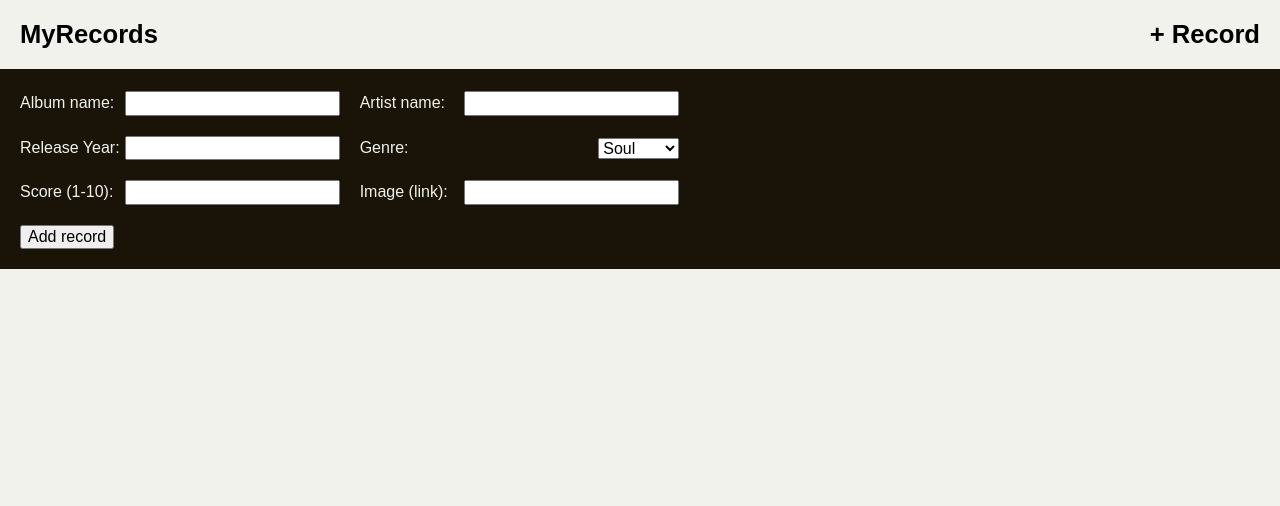
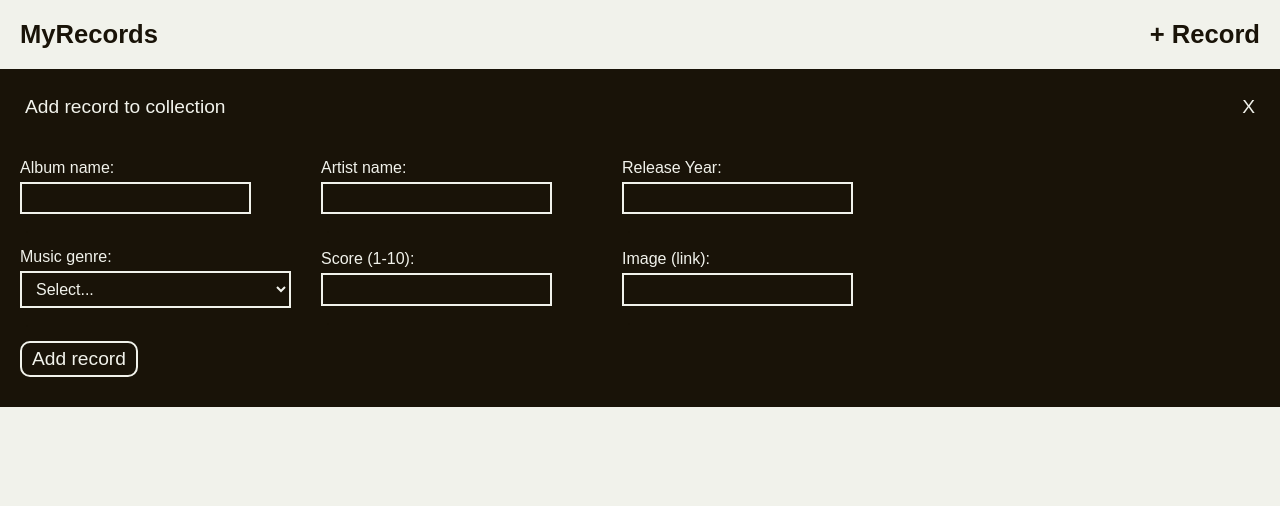
Before and after one commit to Benpeake/collection, a PHP site: page / in a window 1280 px wide. Shown: the top 506 px of the page. Run offline with PHP 8.4, Linux system fonts and the light colour scheme; tables that the repository leaves empty or names only in its code hold one stand-in row (values such as "Sample post"); some web fonts are replaced.

Commit message:
error handling logic on new record form

```diff
--- a/css/styles.css
+++ b/css/styles.css
@@ -7,7 +7,7 @@
 :root{
   --white: #F1F2EB;
   --off-white: #D8DAD3;
-  --off-black: #191308;
+  --black: #191308;
   --red: #EE5622;
   --green: #636940 ;
 }
@@ -30,6 +30,10 @@ body{
   font-size: 0.9rem;
 }
 
+.whiteCopy{
+  color: var(--white);
+}
+
 .navLink{
   font-size: 1.6rem;
   font-weight: 600;
@@ -37,7 +41,7 @@ body{
 
 .navLink:hover{
   cursor: pointer;
-  color: var(--off-black);
+  color: var(--black);
 }
 
 .navBar{
@@ -126,28 +130,100 @@ p {
 
 /* add record form */
 .formContainer{
+  display: flex;
+  flex-direction: column;
+  align-items: start;
   padding: 20px;
   display: flex;
   justify-content: flex-start;
-  background-color: var(--off-black);
+  background-color: var(--black);
+}
+
+.formContainerInfo{
+  display: flex;
+  padding: 20px;
+  display: flex;
+  justify-content: space-between;
+  background-color: var(--black);
+  font-size: 1.2rem;
 }
 
 .newRecordForm{
   display: grid;
-  grid-template-columns: 1fr 1fr;
+  grid-template-columns: 1fr 1fr 1fr;
   justify-content: center;
   align-items: center;
-  gap: 20px;
+  gap: 0px 30px;
 }
 
 .inputField{
   color: var(--white);
+  margin-bottom: 10px;
+  display: flex;
+  flex-direction: column;
 }
 
 .inputField{
   display: flex;
   justify-content: space-between;
-  align-items: center;
+  align-items: start;
   gap: 5px;
+  outline: none;
 }
+
+
+input{
+  background-color: var(--black);
+  color: var(--white);
+  border: 2px solid var(--white);
+  padding: 5px 10px;
+}
+
+
+
+input:focus{
+  outline: none;
+}
+
+select{
+  background-color: var(--black);
+  color: var(--white);
+  border: 2px solid var(--white);
+  width: 271px;
+  height: 36.5px;
+  padding: 5px 10px;
+
+}
+
+.button{
+  border: 2px solid var(--white);
+  background: var(--black);
+  color: var(--white);
+  padding: 5px 10px;
+  border-radius: 10px;
+  font-size: 1.2rem;
+}
+
+.button:hover{
+  border: 2px solid var(--off-white);
+  color: var(--off-white);
+  cursor: pointer;
+}
+
+.errorMessagePlaceholder{
+  color: var(--black);
+}
+
+/* Chrome, Safari, Edge, Opera */
+input::-webkit-outer-spin-button,
+input::-webkit-inner-spin-button {
+  -webkit-appearance: none;
+  margin: 0;
+}
+
+/* Firefox */
+input[type=number] {
+  -moz-appearance: textfield;
+}
+
 /* add record form */
--- a/index.php
+++ b/index.php
@@ -44,11 +44,39 @@ $newGenre = $_POST['newGenre'] ?? false;
 $newScore = $_POST['newScore'] ?? false;
 $newImg = $_POST['newImg'] ?? false;
 
+$diplayFormErrors = false;
+
+//on submit...
 if (isset($_POST['newRecord'])) {
+
+    //handle errors
+    $errors = [];
+
+    if (empty($newAlbumName)) {
+        $errors['albumName'] = 'Album name is required';
+    }
+    if (empty($newArtistName)) {
+        $errors['artistName'] = 'Artist name is required';
+    }
+    if (empty($newReleaseYea) || !is_numeric($newReleaseYear) || strlen((string)$releaseYear) !== 4) {
+        $errors['releaseYear'] = 'Invalid release year';
+    }
+    if ($newGenre === 0 || empty($newGenre)) {
+        $errors['genre'] = 'Music genre is required';
+    }
+    if (empty($newScore) || !is_numeric($newScore) || $newScore < 1 || $newScore > 10) {
+        $errors['score'] = 'number between 1 and 10';
+    }
+    if (empty($newImg)) {
+        $errors['img'] = 'Image link is required';
+    }
+    // if no errors proceed... if errors display
+    if (empty($errors)) {
         $recordModel->addRecord($newAlbumName, $newArtistName, $newReleaseYear, $newGenre, $newScore, $newImg);
+    } else if (!empty($errors)) {
+        $diplayFormErrors = true;
     }
-
-
+}
 ?>
 
 <!DOCTYPE html>
@@ -90,24 +118,57 @@ if (isset($_POST['newRecord'])) {
     <!-- nav-bar -->
 
     <!-- add record form -->
+    <div class='formContainerInfo'>
+        <p class='whiteCopy'>Add record to collection</p>
+        <p><a class='whiteCopy'>X</a></p>
+    </div>
     <div class='formContainer'>
-        <form class ='newRecordForm'method='POST'>
+        <form class='newRecordForm' method='POST'>
             <div class='inputField'>
                 <label for='newAlbumName'>Album name:</label>
+                <div>
                     <input type='text' name='newAlbumName' id='newAlbumName' />
+                    <?php
+                        if ($diplayFormErrors && isset($errors['albumName'])) {
+                            echo "<p class='errorMessage'>$errors[albumName]</p>";
+                        } else {
+                            echo "<p class='errorMessagePlaceholder'>.</p>";
+                        }
+                    ?>
+                </div>
             </div>
             <div class='inputField'>
                 <label for='newArtistName'>Artist name:</label>
+                <div>
                     <input type='text' name='newArtistName' id='newArtistName' />
+                    <?php
+                        if ($diplayFormErrors && isset($errors['artistName'])) {
+                            echo "<p class='errorMessage'>$errors[artistName]</p>";
+                        } else {
+                            echo "<p class='errorMessagePlaceholder'>.</p>";
+                        }
+                    ?>
+                </div>
             </div>
             <div class='inputField'>
                 <label for='newReleaseYear'>Release Year:</label>
+                <div>
                     <input type='number' name='newReleaseYear' id='newReleaseYear' />
+                    <?php
+                        if ($diplayFormErrors && isset($errors['releaseYear'])) {
+                            echo "<p class='errorMessage'>$errors[releaseYear]</p>";
+                        } else {
+                            echo "<p class='errorMessagePlaceholder'>.</p>";
+                        }
+                    ?>
+                </div>
             </div>
             <div class='inputField'>
-            <label for='newGenre'>Genre:</label>
+                <label for='newGenre'>Music genre:</label>
+                <div>
                     <select name='newGenre' id='newGenre'>
-                    <option value=1>Soul</option>
+                        <option value=0>Select...</option>
+                        <option class='Soul' value=1>Soul</option>
                         <option value=2>Funk</option>
                         <option value=3>Pop</option>
                         <option value=4>Rock</option>
@@ -116,17 +177,43 @@ if (isset($_POST['newRecord'])) {
                         <option value=7>Jazz</option>
                         <option value=8>Country</option>
                     </select>
+                    <?php
+                        if ($diplayFormErrors && isset($errors['genre'])) {
+                            echo "<p class='errorMessage'>$errors[genre]</p>";
+                        } else {
+                            echo "<p class='errorMessagePlaceholder'>.</p>";
+                        }
+                    ?>
+                </div>
             </div>
             <div class='inputField'>
                 <label for='newScore'>Score (1-10):</label>
+                <div>
                     <input type='number' name='newScore' id='newScore' />
+                    <?php
+                        if ($diplayFormErrors && isset($errors['score'])) {
+                            echo "<p class='errorMessage'>$errors[score]</p>";
+                        } else {
+                            echo "<p class='errorMessagePlaceholder'>.</p>";
+                        }
+                    ?>
+                </div>
             </div>
             <div class='inputField'>
                 <label for='newImg'>Image (link):</label>
+                <div>
                     <input type='text' name='newImg' id='newImg' />
+                    <?php
+                        if ($diplayFormErrors && isset($errors['img'])) {
+                            echo "<p class='errorMessage'>$errors[img]</p>";
+                        } else {
+                            echo "<p class='errorMessagePlaceholder'>.</p>";
+                        }
+                    ?>
+                </div>
             </div>
             <div class='inputField'>
-                <input type='submit' value='Add record' name='newRecord' />
+                <input class='button' type='submit' value='Add record' name='newRecord' />
             </div>
         </form>
     </div>
```
Also changed, not shown: src/RecordsModel.php (+7 -4 lines). Lines whose indentation alone changed are shown as unchanged.
